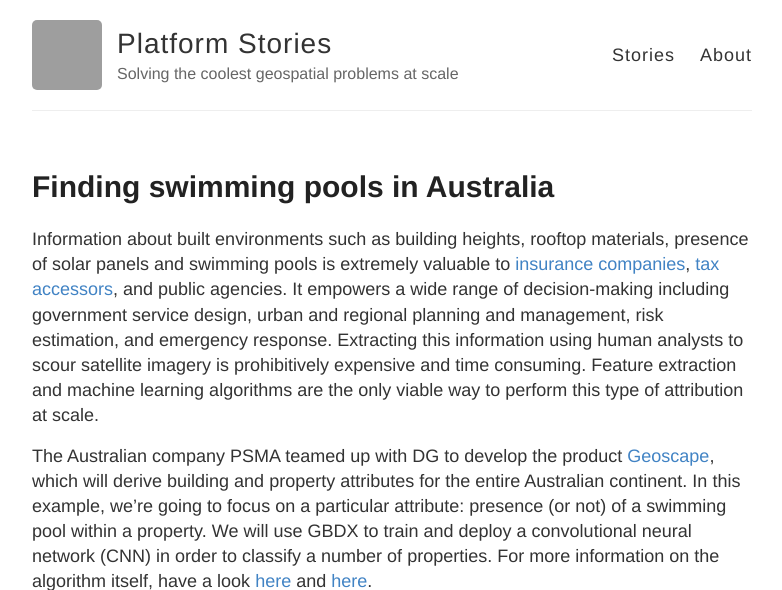
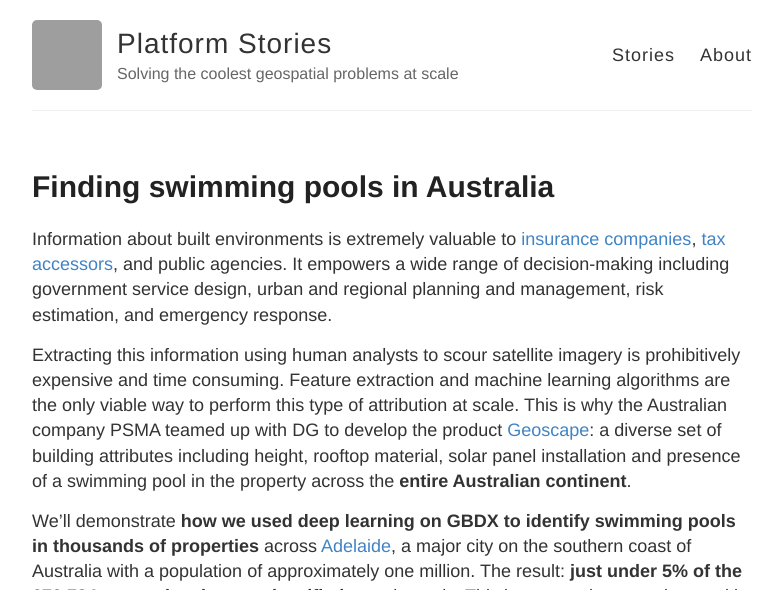
Before and after one commit to neoocm/PlatformStories.github.io, a Jekyll site: the page built from _posts/2016-9-8-swimming-pools.md, in a window 1280 px wide and 1400 px high, cut to the strip 0-590 px from the top of the window. Shown: the whole strip, without its empty margins (248-1030 px from the left). Built offline with Jekyll 4.4.1, drawn with Linux system fonts in a browser that asks for light colours; some of the changed text lies outside the part shown; grey boxes are pictures that could not be loaded.

Commit message:
Update 2016-9-8-swimming-pools.md

```diff
--- a/_posts/2016-9-8-swimming-pools.md
+++ b/_posts/2016-9-8-swimming-pools.md
@@ -3,25 +3,24 @@
 title: Finding swimming pools in Australia
 ---
 
-Information about built environments such as building heights, rooftop
-materials, presence of solar panels and swimming pools is extremely valuable
+Information about built environments is extremely valuable
 to [insurance companies](https://www.allstate.com/tools-and-resources/home-insurance/swimming-pool-insurance.aspx), [tax accessors](http://www.spiegel.de/international/europe/finding-swimming-pools-with-google-earth-greek-government-hauls-in-billions-in-back-taxes-a-709703.html), and public agencies.
 It empowers a wide range of decision-making including government service design,
 urban and regional planning and management, risk estimation, and emergency response.
+
 Extracting this information using human analysts to scour satellite imagery
 is prohibitively expensive and time consuming. Feature extraction and machine
 learning algorithms are the only viable way to perform this type of attribution
-at scale.
+at scale.  This is why the Australian company PSMA teamed up with DG to develop the product
+[Geoscape](https://www.psma.com.au/geoscape): a diverse set of building attributes
+including height, rooftop material, solar panel installation and presence of a swimming pool
+in the property across the **entire Australian continent**.
 
-The Australian company PSMA teamed up with DG to develop the product
-[Geoscape](https://www.psma.com.au/geoscape), which will derive building
-and property attributes for the entire Australian continent.
-In this example, we're going to focus on a particular attribute: presence (or not)
-of a swimming pool within a property. We will use GBDX to train and deploy a
-convolutional neural network (CNN) in order to classify a number of properties.
-For more information on the algorithm itself, have a look
-[here](https://developer.digitalglobe.com/gbdx-poolnet-identifying-pools-satellite-imagery/) and
-[here](https://github.com/DigitalGlobe/mltools/tree/master/examples/polygon_classify_cnn).
+We'll demonstrate **how we used deep learning on GBDX to identify swimming pools in thousands of properties** across
+[Adelaide](https://en.wikipedia.org/wiki/Adelaide), a major city on the southern coast of Australia with a population of approximately one million. The result: **just under 5% of the 670,784 properties that we classified** contain pools.
+This is more or less consistent with the Australian Bureau of Statistics data for [households with pool in South Australia]
+(http://www.abs.gov.au/ausstats/abs@.nsf/Products/F4641220D19FD971CA2573A80011AD41?opendocument). Compare this with the corresponding figure for New South Wales which is upwards of 10%. Given the similar arid or semi-arid climate, could we identify other reasons for the discrepancy? A little digging into the regions' economic health might provide some clues:
+New South Wales has [a significantly higher average annual income](http://www.abs.gov.au/ausstats/abs@.nsf/mf/5673.0.55.003) compared to South Australia. Given the installation and maintenance costs of a swimming pool, their number could be a potential indicator of economic health!
 
 ![properties.png]({{ site.baseurl }}/images/swimming-pools/properties.png)
 *A sample of properties. Green/red indicate presence/absence of pool.*
@@ -34,7 +33,7 @@
 
 #### Preprocessing
 
-As you can see on the left of the diagram above we begin with the file [properties.geojson](https://github.com/PlatformStories/swimming-pools/blob/master/cnn_classifier_tasks/train_cnn_classifier/properties.geojson). This file contains a collection of polygons in (longitude, latitude) coordinates, each representing a property. Each polygon has two attributes: an image_id, which determines the DG catalog id of the satellite image corresponding to that polygon, and a feature_id, which is simply a number that uniquely identifies that property. This particular file only contains properties from the image 1040010014800C00, which is a cloudless WV03 image over Adelaide, Australia. You can see this image [here]({{ site.baseurl}}/pages/swimming-pools/my_map.html) by entering your GBDX token when prompted. (The token can be found in the .gbdx-config file in your root directory.) Alternatively, you can view the image thumbnail by searching for 1040010014800C00 [here](https://discover.digitalglobe.com/) and navigating to Adelaide using the map.
+The workflow begins with the file [properties.geojson](https://github.com/PlatformStories/swimming-pools/blob/master/cnn_classifier_tasks/train_cnn_classifier/properties.geojson). This file contains a collection of polygons in (longitude, latitude) coordinates, each representing a property. Each polygon has two attributes: an image_id, which determines the DG catalog id of the satellite image corresponding to that polygon, and a feature_id, which is simply a number that uniquely identifies that property. This particular file only contains properties from the image 1040010014800C00, which is a cloudless WV03 image over Adelaide, Australia. You can see this image [here]({{ site.baseurl}}/pages/swimming-pools/my_map.html) by entering your GBDX token when prompted. (The token can be found in the .gbdx-config file in your root directory.) Alternatively, you can view the image thumbnail by searching for 1040010014800C00 [here](https://discover.digitalglobe.com/) and navigating to Adelaide using the map.
 
 The main idea is to label a small percentage of the property parcels using [crowdsourcing](http://www.tomnod.com/) in order to create a training set [train.geojson](https://github.com/PlatformStories/swimming-pools/blob/master/cnn_classifier_tasks/train_cnn_classifier/train.geojson). We then use train.geojson to train a CNN-based classifier to identify the presence of a swimming pool in each of the remaining unlabeled properties of properties.geojson (referred to as [target.geojson](https://github.com/PlatformStories/swimming-pools/blob/master/cnn_classifier_tasks/deploy_cnn_classifier/target.geojson)). For object classification at a continental or global scale this procedure is a must; it would be virtually impossible to label millions of properties manually in a reasonable amount of time.
 
@@ -216,3 +215,7 @@
 
 In order to exploit the power of GBDX, an algorithm must be packaged into a task
 which can run on the Platform. The procedure is described [here](https://github.com/kostasthebarbarian/platform_stories/tree/master/create_task) in detail.
+
+You can find more information on the algorithm used in this example
+[here](https://developer.digitalglobe.com/gbdx-poolnet-identifying-pools-satellite-imagery/) and
+[here](https://github.com/DigitalGlobe/mltools/tree/master/examples/polygon_classify_cnn).
```
